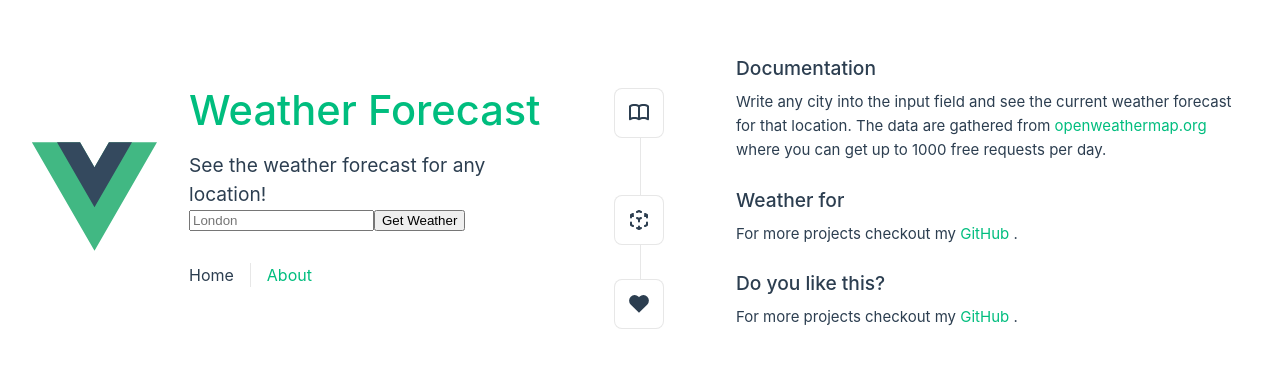
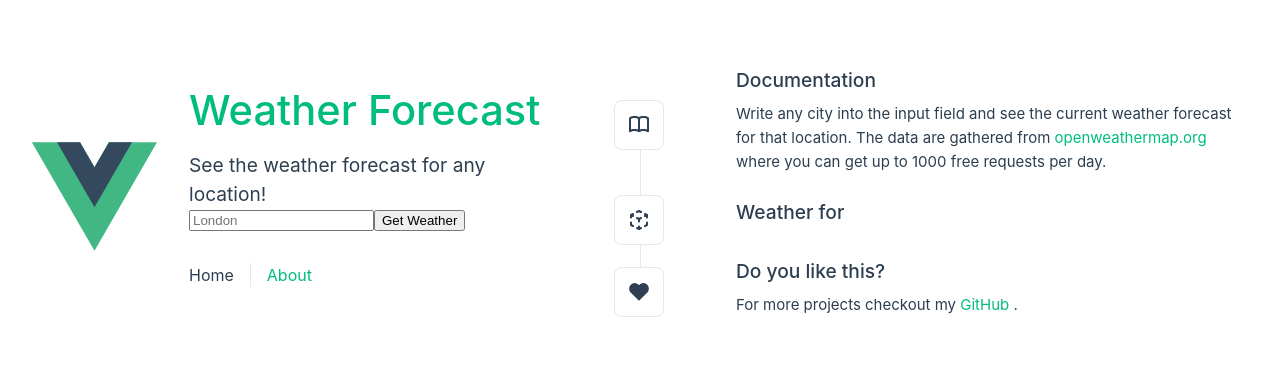
Before and after one commit to simonfrayer/WeatherAPI, a Vue app in the folder workspace/: page / in a window 1280 px wide. Shown: the part 204-572 px from the top of the page. Built offline with nearby package versions, Linux system fonts and the light colour scheme; no server answers.

Commit message:
api working now just style

```diff
--- a/workspace/src/components/TheWelcome.vue
+++ b/workspace/src/components/TheWelcome.vue
@@ -27,9 +27,7 @@ import SupportIcon from './icons/IconSupport.vue'
     </template>
     <template #heading>Weather for {{city}}</template>
 
-    For more projects checkout my
-    <a href="https://github.com/simonfrayer" target="_blank" rel="noopener">GitHub</a>
-    .
+    <div class="weatherIcon"></div>
     </WelcomeItem>
 
   <!-- <WelcomeItem>
```
